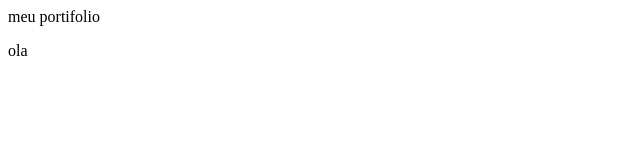
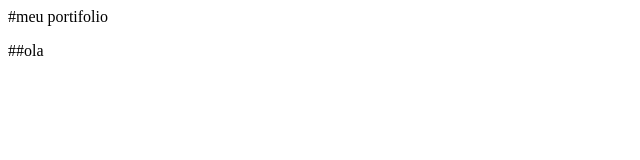
Before and after one commit to momoshi-hub/momoshi-hub.github.io, a plain HTML site: page index.html in a window 1280 px wide. Shown: the full height of the page, 0-640 px from the left. Drawn offline with Linux system fonts and the light colour scheme.

```diff
--- a/index.html
+++ b/index.html
@@ -1,2 +1,2 @@
-<h>meu portifolio</h>
-<p>ola</p>
+<h>#meu portifolio</h>
+<p>##ola</p>
```
